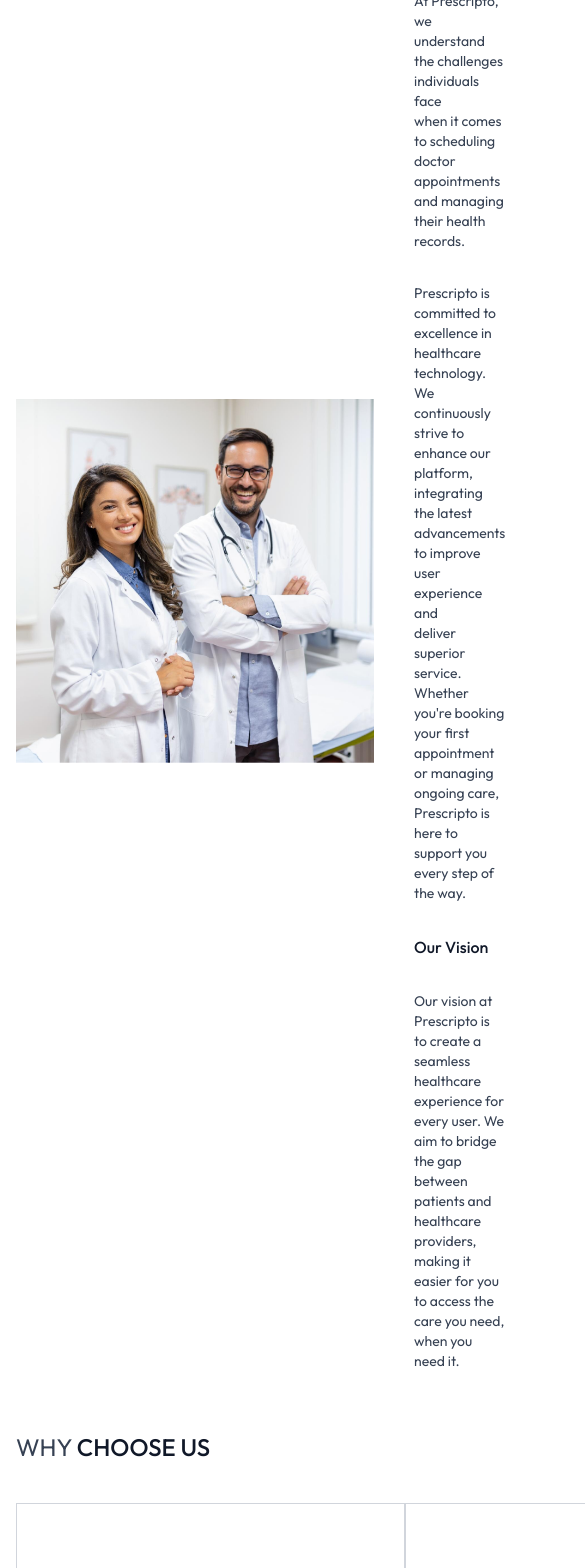
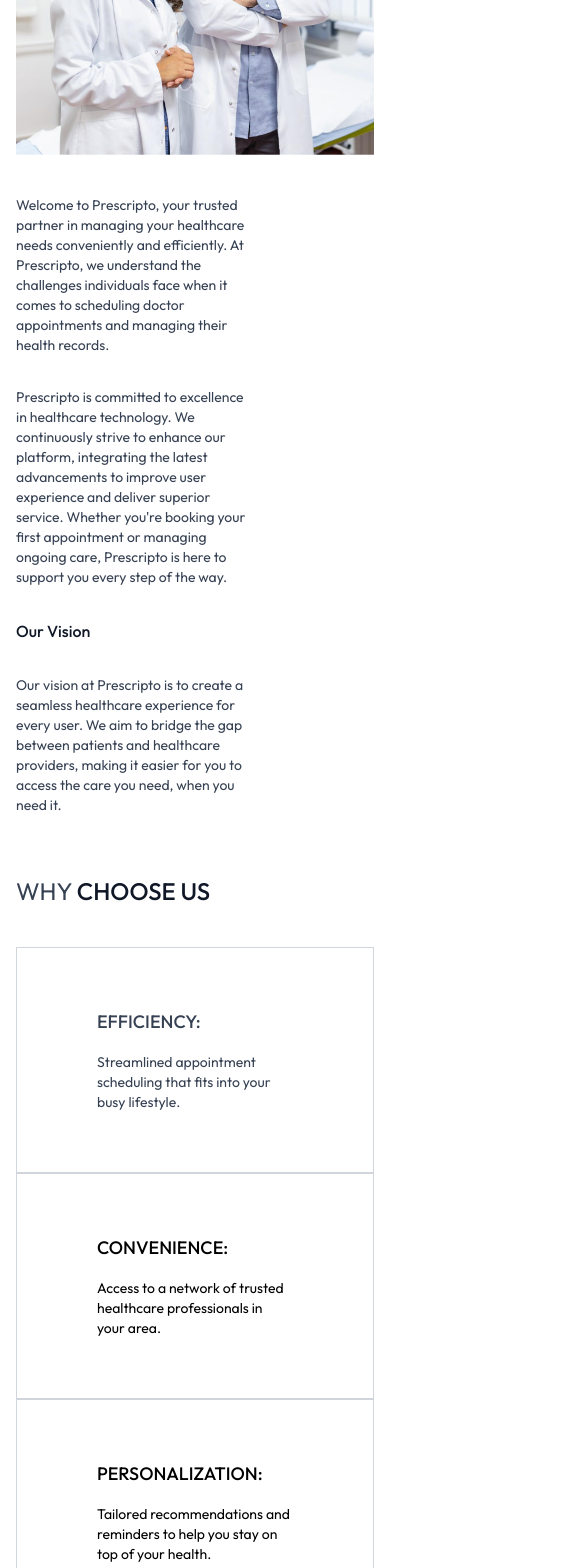
Before and after one commit to IbrahimFullStackWebDev/doctors-appointments-frontend, a React (Vite) app in the folder frontend/: page /about in a window 390 px wide. Shown: the part 432-2000 px from the top of the page, 585 px wide, since content can reach past the window. Built offline with nearby package versions, Linux system fonts and the light colour scheme; the HTML template or start-up script is replaced by a standard one.

Commit message:
style: improve about page layout on mobile and tablet devices

```diff
--- a/frontend/src/pages/About.tsx
+++ b/frontend/src/pages/About.tsx
@@ -7,30 +7,34 @@
       <h1 className="text-2xl text-gray-500">
         ABOUT <span className="text-gray-900">US</span>
       </h1>
-      <div className="flex flex-row items-center gap-10">
+      <div className="flex flex-col lg:flex-row items-center gap-10">
         {/* Right Side */}
-        <img src={assets.about_image} className="w-90" alt="about image" />
+        <img
+          src={assets.about_image}
+          className="w-full md:max-w-[360px]"
+          alt="about image"
+        />
         <div className="flex flex-col items-start gap-8">
-          <p className="text-gray-700 text-sm">
+          <p className="text-gray-700 text-sm max-w-2/3">
             Welcome to Prescripto, your trusted partner in managing your
-            healthcare needs <br /> conveniently and efficiently. At Prescripto,
-            we understand the challenges individuals face <br /> when it comes
-            to scheduling doctor appointments and managing their health records.
+            healthcare needs conveniently and efficiently. At Prescripto, we
+            understand the challenges individuals face when it comes to
+            scheduling doctor appointments and managing their health records.
           </p>
-          <p className="text-gray-700 text-sm">
+          <p className="text-gray-700 text-sm max-w-2/3">
             Prescripto is committed to excellence in healthcare technology. We
-            continuously strive to <br />
-            enhance our platform, integrating the latest advancements to improve
-            user experience and <br /> deliver superior service. Whether you're
-            booking your first appointment or managing ongoing care,
-            <br /> Prescripto is here to support you every step of the way.
+            continuously strive to enhance our platform, integrating the latest
+            advancements to improve user experience and deliver superior
+            service. Whether you're booking your first appointment or managing
+            ongoing care, Prescripto is here to support you every step of the
+            way.
           </p>
           <p className="text-gray-900 font-medium">Our Vision</p>
-          <p className="text-gray-700 text-sm">
+          <p className="text-gray-700 text-sm max-w-2/3">
             Our vision at Prescripto is to create a seamless healthcare
-            experience for every user. We aim to bridge the gap
-            <br /> between patients and healthcare providers, making it easier
-            for you to access the care you need, when you need it.
+            experience for every user. We aim to bridge the gap between patients
+            and healthcare providers, making it easier for you to access the
+            care you need, when you need it.
           </p>
         </div>
       </div>
@@ -38,26 +42,29 @@
         <p className="text-2xl text-gray-700">
           WHY <span className="text-gray-900 font-medium">CHOOSE US</span>
         </p>
-        <div className="flex flex-row items-center justify-between">
-          <div className="flex flex-col items-start gap-4 border border-gray-300  text-gray-700 py-15 px-20 cursor-pointer hover:bg-blue-500 hover:text-white transition-all duration-500">
+        <div className="w-full flex flex-col md:flex-row items-center justify-between">
+          <div
+            className="flex w-full flex-col items-start gap-4 border border-gray-300  text-gray-700 py-15
+        px-20 cursor-pointer hover:bg-blue-500 hover:text-white transition-all duration-500"
+          >
             <p className="text-lg font-medium">EFFICIENCY:</p>
-            <p className="text-sm whitespace-nowrap">
-              Streamlined appointment scheduling <br /> that fits into your busy
+            <p className="text-sm">
+              Streamlined appointment scheduling that fits into your busy
               lifestyle.
             </p>
           </div>
-          <div className="flex flex-col items-start gap-4 border border-gray-300 py-15 px-20 cursor-pointer hover:bg-blue-500 hover:text-white transition-all duration-500">
+          <div className="flex w-full flex-col items-start gap-4 border border-gray-300 py-15 px-20 cursor-pointer hover:bg-blue-500 hover:text-white transition-all duration-500">
             <p className="text-lg font-medium">CONVENIENCE:</p>
-            <p className="text-sm whitespace-nowrap">
-              Access to a network of trusted <br /> healthcare professionals in
-              your area.
+            <p className="text-sm">
+              Access to a network of trusted healthcare professionals in your
+              area.
             </p>
           </div>
-          <div className="flex flex-col items-start gap-4 border border-gray-300 py-15 px-20 cursor-pointer hover:bg-blue-500 hover:text-white transition-all duration-500">
+          <div className="flex w-full flex-col items-start gap-4 border border-gray-300 py-15 px-20 cursor-pointer hover:bg-blue-500 hover:text-white transition-all duration-500">
             <p className="text-lg font-medium">PERSONALIZATION:</p>
-            <p className="text-sm whitespace-nowrap">
-              Tailored recommendations and reminders to <br /> help you stay on
-              top of your health.
+            <p className="text-sm">
+              Tailored recommendations and reminders to help you stay on top of
+              your health.
             </p>
           </div>
         </div>
--- a/frontend/src/pages/Contact.tsx
+++ b/frontend/src/pages/Contact.tsx
@@ -1,7 +1,11 @@
 import React from "react";
 
 const Contact = () => {
-  return <div>Contact</div>;
+  return (
+    <div>
+      <h1></h1>
+    </div>
+  );
 };
 
 export default Contact;
```
